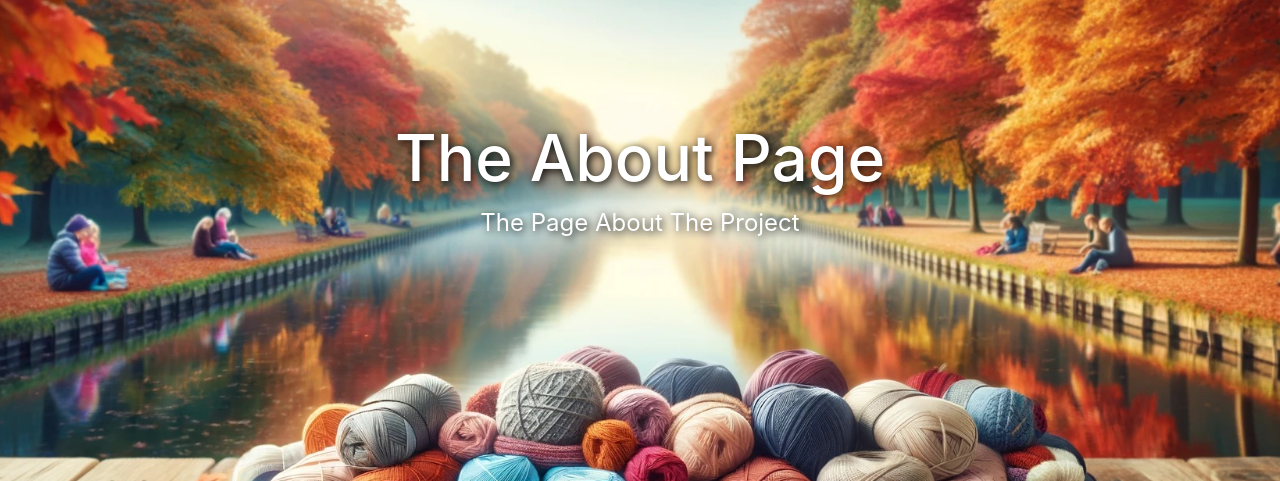
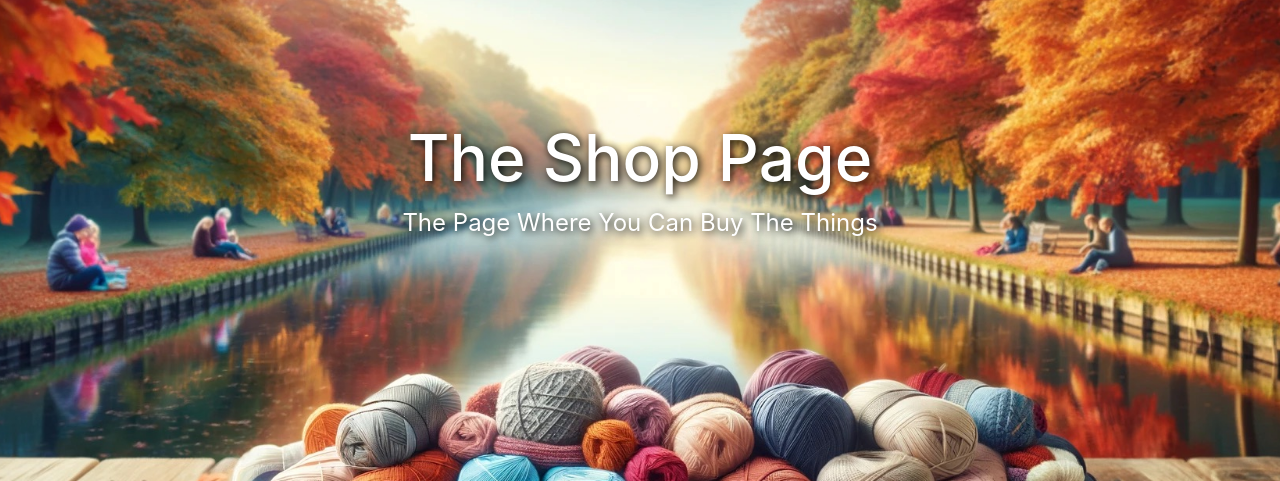
Before and after one commit to RobTilton/YarnSale_eshop, a Django app: template frontend/templates/shop.html in a window 1280 px wide. Shown: the part 80-561 px from the top of the page. Run offline with Django 5.2, Linux system fonts and the light colour scheme; the template is opened without the code that fills it, so the values that code supplies are empty; some libraries are stand-ins or nearby versions.

Commit message:
the rest of the placeholder changes

```diff
--- a/YarnSale/templates/base.html
+++ b/YarnSale/templates/base.html
@@ -23,7 +23,7 @@
                         <a class="nav-link custom-nav-link" href="{% url 'home' %}">YARNSALE</a>
                     </li>
                     <li class="nav-item active">
-                        <a class="nav-link custom-nav-link" href="{% url 'home' %}">SHOP</a>
+                        <a class="nav-link custom-nav-link" href="{% url 'shop' %}">SHOP</a>
                     </li>
                     <li class="nav-item active">
                         <a class="nav-link custom-nav-link" href="{% url 'about' %}">ABOUT</a>
--- a/frontend/templates/shop.html
+++ b/frontend/templates/shop.html
@@ -4,7 +4,7 @@
 {% block content %}
     <!-- Simple Content Area -->
     <div class="text-center my-5 py-5">
-        <h1>The About Page</h1>
-        <p>The Page About The Project</p>
+        <h1>The Shop Page</h1>
+        <p>The Page Where You Can Buy The Things</p>
     </div>
 {% endblock %}
--- a/frontend/urls.py
+++ b/frontend/urls.py
@@ -5,4 +5,5 @@ urlpatterns = [
     path('home/', views.home, name='home'),
     path('contact/', views.contact, name='contact'),
     path('about/', views.about, name='about'),
+    path('shop/', views.shop, name='shop'),
 ]
--- a/frontend/views.py
+++ b/frontend/views.py
@@ -8,3 +8,6 @@ def about(request):
 
 def contact(request):
     return render(request, 'contact.html')
+
+def shop(request):
+    return render(request, 'shop.html')
```
